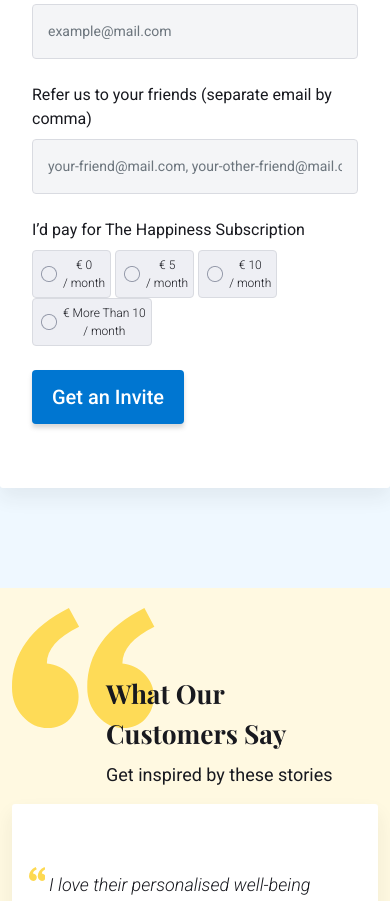
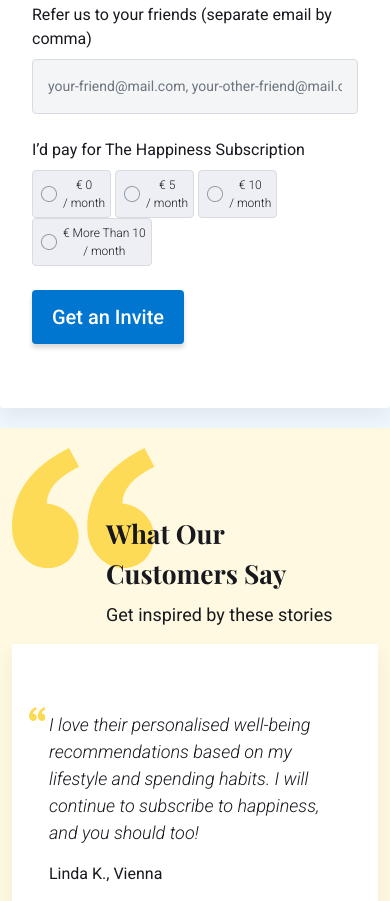
Before and after one commit to VanGoghsCoffee/the-happiness-subscription-landing, a website: page index.html in a window 390 px wide. Shown: the part 3516-4417 px from the top of the page. Drawn offline with nearby package versions, Linux system fonts and the light colour scheme.

Commit message:
changed cta -> responsiveness

```diff
--- a/scss/sections/_cta.scss
+++ b/scss/sections/_cta.scss
@@ -3,6 +3,11 @@
 
 .cta-section {
     background-color: rgba($blue-300, .2);
-    padding-top: $section-padding-top;
-    padding-bottom: $section-padding-bottom;
+    padding-top: $section-padding-top * 0.2;
+    padding-bottom: $section-padding-bottom * 0.2;
+
+    @include media-breakpoint-up(md) {
+        padding-top: $section-padding-top;
+        padding-bottom: $section-padding-bottom;
+    }
 }
```
Also changed, not shown: assets/css/style.css, 1 other file.
